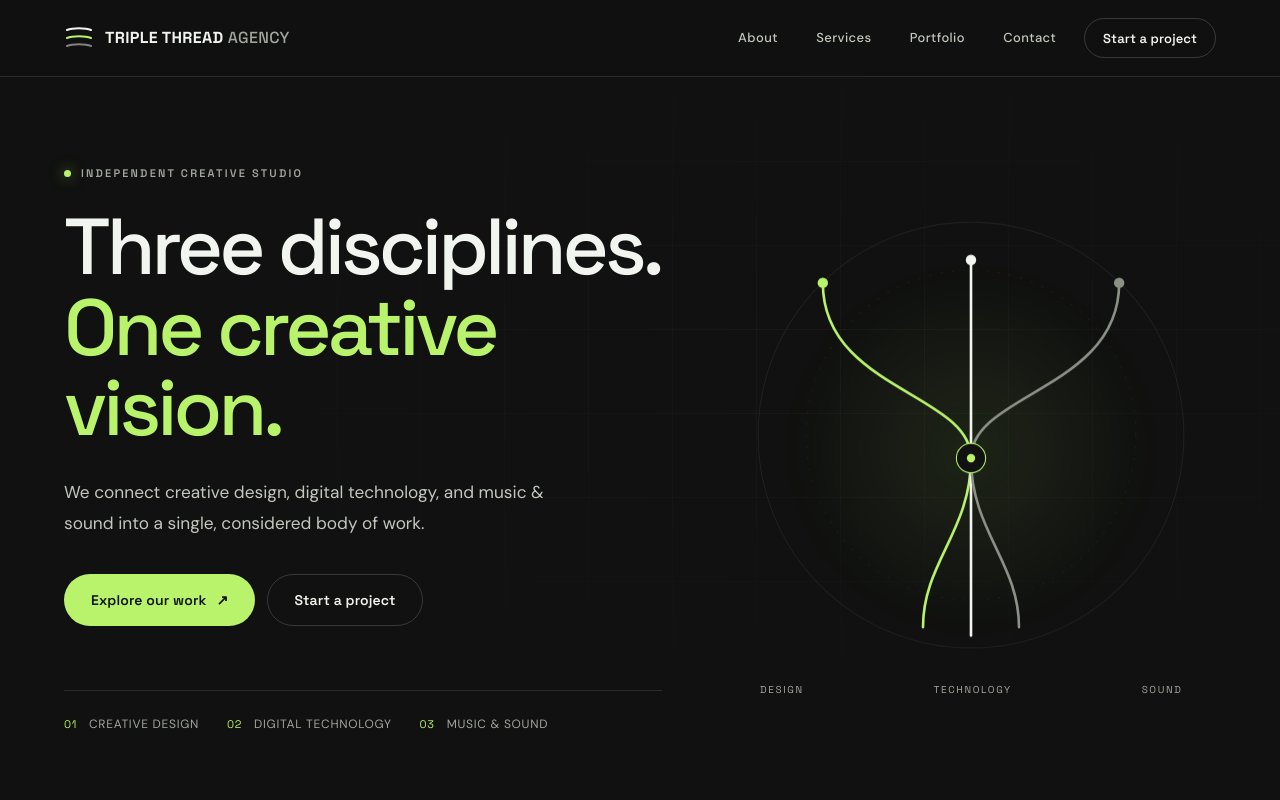
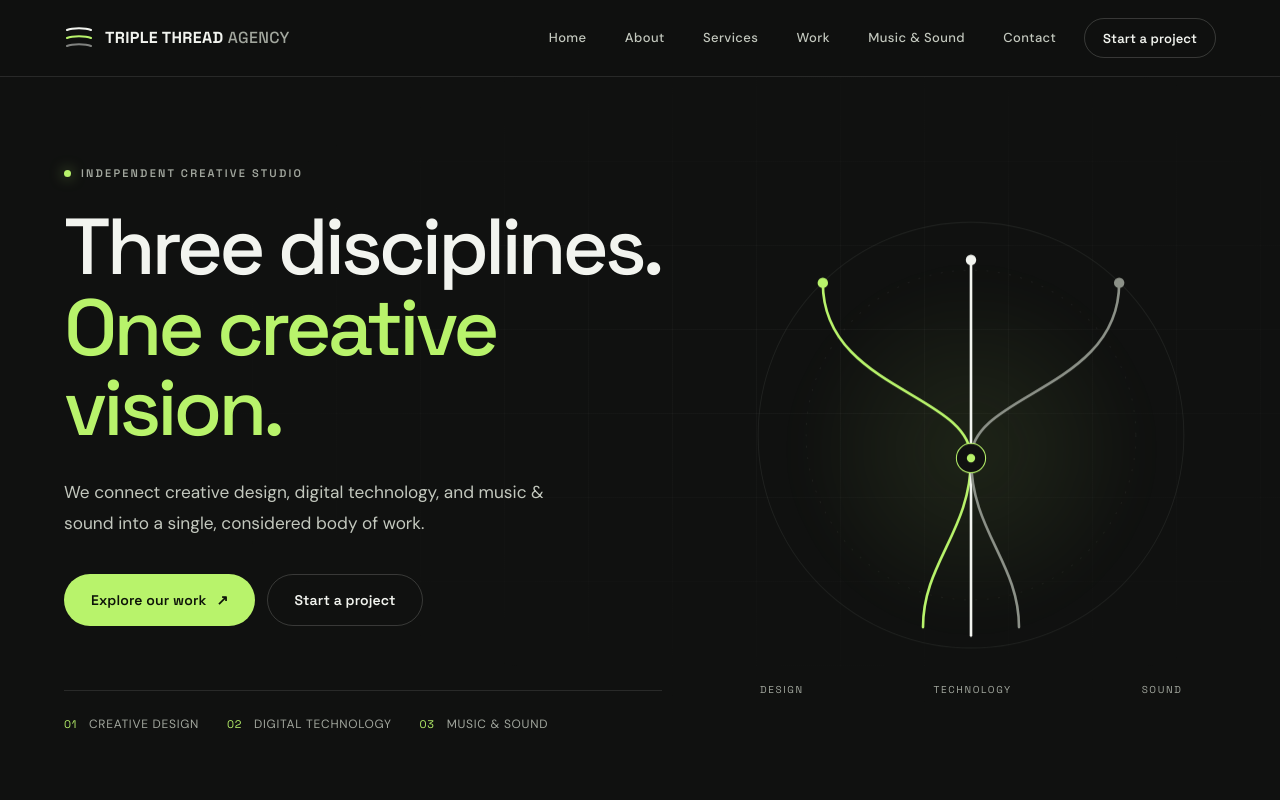
Before and after one commit to Ikeys-Studio/My-portfolio, a Next.js app: page / in a window 1280 px wide. Shown: the top 800 px of the page. Built offline with nearby package versions, Linux system fonts and the light colour scheme; no server answers.

Commit message:
Update navigation for six-section agency website

```diff
--- a/src/components/Navbar.tsx
+++ b/src/components/Navbar.tsx
@@ -4,9 +4,11 @@ import { useEffect, useState } from "react";
 import BrandMark from "./BrandMark";
 
 const links = [
+  { href: "#top", label: "Home" },
   { href: "#about", label: "About" },
   { href: "#services", label: "Services" },
-  { href: "#work", label: "Portfolio" },
+  { href: "#work", label: "Work" },
+  { href: "#music-sound", label: "Music & Sound" },
   { href: "#contact", label: "Contact" },
 ];
 
```
